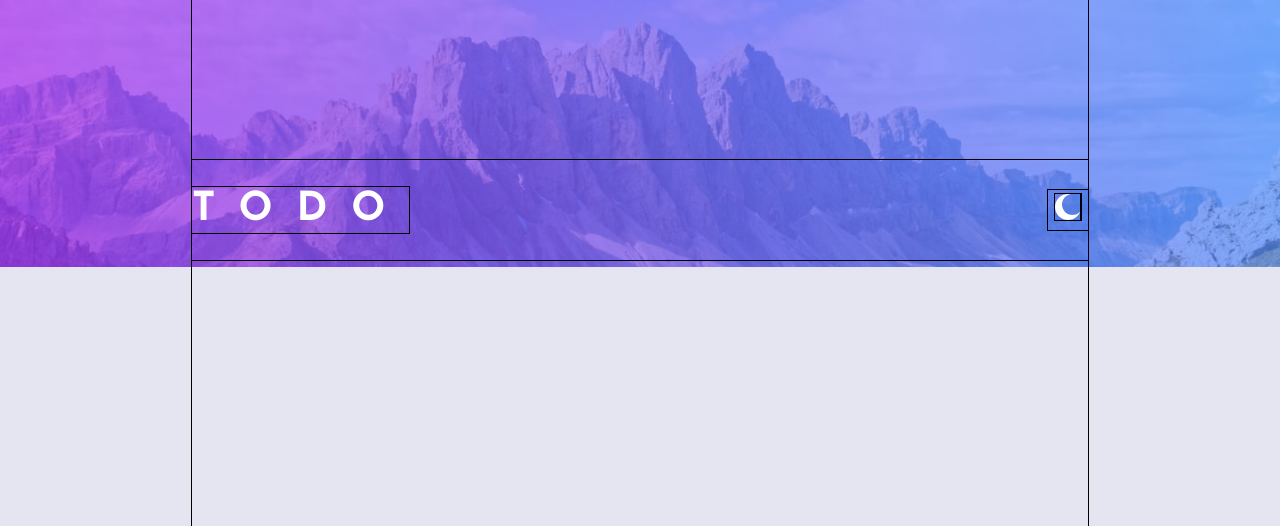
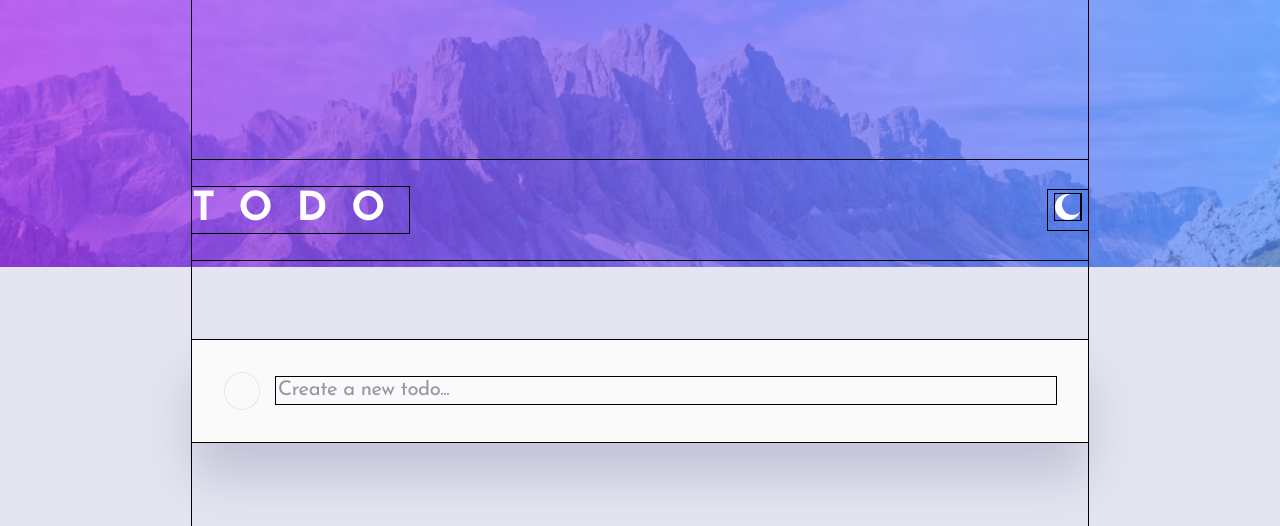
Before and after one commit to tlanettepollard/TodoList-with-DND, a React (Create React App) app: page / in a window 1280 px wide. Shown: the top 526 px of the page. Built offline with nearby package versions, Linux system fonts and the light colour scheme.

Commit message:
Added footer and form sections
Signed-off-by: T. Lanette <TLPollard4516@gmail.com>

```diff
--- a/src/App.js
+++ b/src/App.js
@@ -1,17 +1,31 @@
-import React from 'react';
+import React, { useState } from 'react';
 import Header from './components/Header';
+import Form from './components/Form';
+import Footer from './components/Footer';
 import ThemeProvider from './components/contexts/ThemeProvider';
+import { nanoid } from 'nanoid';
 import './scss/main.scss';
 
 
-function App() {
+function App(props) {
+  const [tasks, setTasks] = useState(props.tasks);
+
+
+
+  function addTask(name) {
+    const newTask = { id: 'todo-' + nanoid(), name: name, completed: false };
+    setTasks([...tasks, newTask]);
+  }
+
 
   return (
     <ThemeProvider>
       <div className='wrapper'>
         <main className='main'>
           <Header />
+          <Form addTask={addTask}/>
         </main>
+        <Footer />
       </div>
     </ThemeProvider>
   );
--- a/src/components/Footer.jsx
+++ b/src/components/Footer.jsx
@@ -0,0 +1,15 @@
+import React from 'react';
+
+export default function Footer() {
+    return (
+        <footer className='attribution'>
+            <p className='footer-text'>
+                Challenge by{''}
+                <a href="https://www.frontendmentor.io?ref=challenge">Frontend Mentor</a>
+            </p>
+            <p className='footer-text'>
+                Coded by <a href="https://tlp-portfolio.vercel.app/">Trista Lanette Pollard</a>.
+            </p>
+        </footer>
+    );
+}
--- a/src/components/Form.jsx
+++ b/src/components/Form.jsx
@@ -0,0 +1,38 @@
+import React, { useState } from 'react';
+
+export default function Form(props) {
+  const [name, setName] = useState('');
+
+  function handleChange(e) {
+    setName(e.target.value);
+  }
+
+  function handleSubmit(e) {
+    e.preventDefault();
+    props.addTask(name);
+    setName('');
+  }
+
+    return (
+      <form onSubmit={handleSubmit}>
+        <div className="input-wrapper">
+            <button aria-label="Add new todo" type='submit' className="input-check">
+            </button>
+          <input
+              aria-label="Add new todo"
+              type="text"
+              id="todoInput"
+              className="todo-input"
+              name="todo-input"
+              placeholder='Create a new todo...'
+              autoComplete="off"
+              value={name}
+              onChange={handleChange}
+            />
+            <button type="submit" id='submitNewTodo' className="visually-hidden">
+              Add
+            </button>
+        </div>
+      </form>
+    );
+}
--- a/src/scss/components/_footer.scss
+++ b/src/scss/components/_footer.scss
@@ -0,0 +1,33 @@
+.attribution {
+    margin-top: 25rem;
+    padding: 1rem;
+    text-align: center;
+    font-size: .750em;
+    width: 100%;
+    bottom: 0;
+    display: flex;
+    flex-direction: column;
+    justify-content: center;
+
+    @include themed() {
+        background-color: t('main-pg');
+        color: t('attribution-text');
+    }
+
+    @media screen and (max-width: 479px) {
+        margin-top: 50rem;
+    }
+
+    @include tablet {
+        margin-top: 10rem;
+    }
+
+    @include desktop {
+        margin-top: 10rem;
+    }
+
+
+    .attribution a {
+        color: hsl(228, 45%, 44%);
+    }
+}
--- a/src/scss/components/_form.scss
+++ b/src/scss/components/_form.scss
@@ -0,0 +1,59 @@
+form {
+
+    top: 10.8rem;
+
+    .input-wrapper {
+        width: 100%;
+        margin: auto;
+        padding: 2rem;
+        display: flex;
+        align-items: center;
+
+        @include themed() {
+            background-color: t('input-bg');
+            box-shadow: t('shadow');
+        }
+
+        input {
+            &:focus {
+                @include themed() {
+                    color: t('input-text');
+                }
+            }
+
+            &::placeholder {
+                @include themed() {
+                    color: t('input-placeholder');
+                }
+            }
+        }
+
+        input {
+            font-size: 1.125em;
+            letter-spacing: -0.025rem;
+            background-color: transparent;
+            border-color: transparent;
+            width: 100%;
+            position: relative;
+        }
+    }
+
+    input:focus {
+        outline: pink;
+    }
+
+    .input-check {
+        outline: none;
+        display: inline-block;
+        border-radius: 50%;
+        height: 2.4rem;
+        width: 2.4rem;
+        margin-right: 1rem;
+        background: transparent;
+
+        @include themed() {
+            border: t('border');
+        }
+    }
+
+}
```
Also changed, not shown: 4 other files (tests, documents, lock files or other folders).
